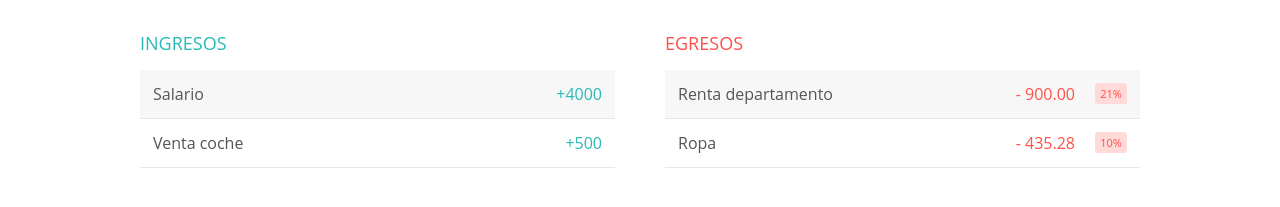
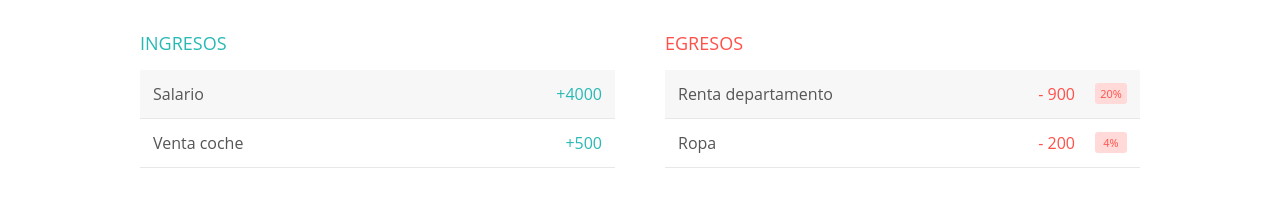
Before and after one commit to alejandrozeb/Angular2021, an Angular app in the folder presupuesto-app/: page / in a window 1280 px wide. Shown: the part 423-630 px from the top of the page. Built offline with nearby package versions, Linux system fonts and the light colour scheme.

Commit message:
{add} añadiendo egresos y funcionalidad

```diff
--- a/presupuesto-app/src/app/Egreso.Service.ts
+++ b/presupuesto-app/src/app/Egreso.Service.ts
@@ -14,6 +14,12 @@ export class EgresoService {
   agregarEgreso(egreso:Egreso){
     this.egresos.push(egreso);
   }
+
+  eliminar(egreso:Egreso){
+    let index:number = this.egresos.indexOf(egreso);
+    this.egresos.splice(index, 1);
+  }
+
   private sumar(): number {
     let sumatoria: number = 0;
     this.egresos.forEach((egreso) => {
--- a/presupuesto-app/src/app/app.component.html
+++ b/presupuesto-app/src/app/app.component.html
@@ -8,5 +8,7 @@
 
 <div class="contenedor limpiarEstilos">
   <app-ingreso></app-ingreso>
-  <app-egreso></app-egreso>
+  <app-egreso
+  [ingresoTotal]="getIngresoTotal()"
+  ></app-egreso>
 </div>
--- a/presupuesto-app/src/app/egreso/egreso.component.html
+++ b/presupuesto-app/src/app/egreso/egreso.component.html
@@ -1,28 +1,13 @@
 <div class="egreso">
     <h2 class="egreso_titulo">Egresos</h2>
-
-
-        <div class="elemento limpiarEstilos" >
-            <div class="elemento_descripcion">Renta departamento</div>
+        <div *ngFor="let egreso of egresos; let i = index" class="elemento limpiarEstilos" >
+            <div class="elemento_descripcion">{{egreso.nombre}}</div>
             <div class="right limpiarEstilos">
-                <div class="elemento_valor">- 900.00</div>
-                <div class="elemento_porcentaje">21%</div>
+                <div class="elemento_valor">- {{egreso.cantidad}}</div>
+                <div class="elemento_porcentaje">{{calcularPorcentaje(egreso) | percent}}</div>
                 <div class="elemento_eliminar">
-                    <button class="elemento_eliminar--btn"><i class="ion-ios-close-outline"></i></button>
+                    <button class="elemento_eliminar--btn" (click)="eliminarEgreso(egreso)"><i class="ion-ios-close-outline"></i></button>
                 </div>
             </div>
         </div>
-
-        <div class="elemento limpiarEstilos" >
-            <div class="elemento_descripcion">Ropa</div>
-            <div class="right limpiarEstilos">
-                <div class="elemento_valor">- 435.28</div>
-                <div class="elemento_porcentaje">10%</div>
-                <div class="elemento_eliminar">
-                    <button class="elemento_eliminar--btn"><i class="ion-ios-close-outline"></i></button>
-                </div>
-            </div>
-        </div>
-
-
 </div>
--- a/presupuesto-app/src/app/egreso/egreso.component.ts
+++ b/presupuesto-app/src/app/egreso/egreso.component.ts
@@ -1,4 +1,6 @@
-import { Component, OnInit } from '@angular/core';
+import { Component, Input, OnInit } from '@angular/core';
+import { Egreso } from '../egreso.model';
+import { EgresoService } from '../Egreso.Service';
 
 @Component({
   selector: 'app-egreso',
@@ -6,10 +8,17 @@ import { Component, OnInit } from '@angular/core';
   styleUrls: ['./egreso.component.css']
 })
 export class EgresoComponent implements OnInit {
-
-  constructor() { }
+  egresos:Egreso[];
+  @Input() ingresoTotal:number;
+  constructor(private egresosService: EgresoService) { }
 
   ngOnInit(): void {
+    this.egresos= this.egresosService.egresos;
   }
-
+  eliminarEgreso(egreso: Egreso){
+    this.egresosService.eliminar(egreso);
+  }
+  calcularPorcentaje(egreso: Egreso){
+    return egreso.cantidad/this.ingresoTotal;
+  }
 }
```
